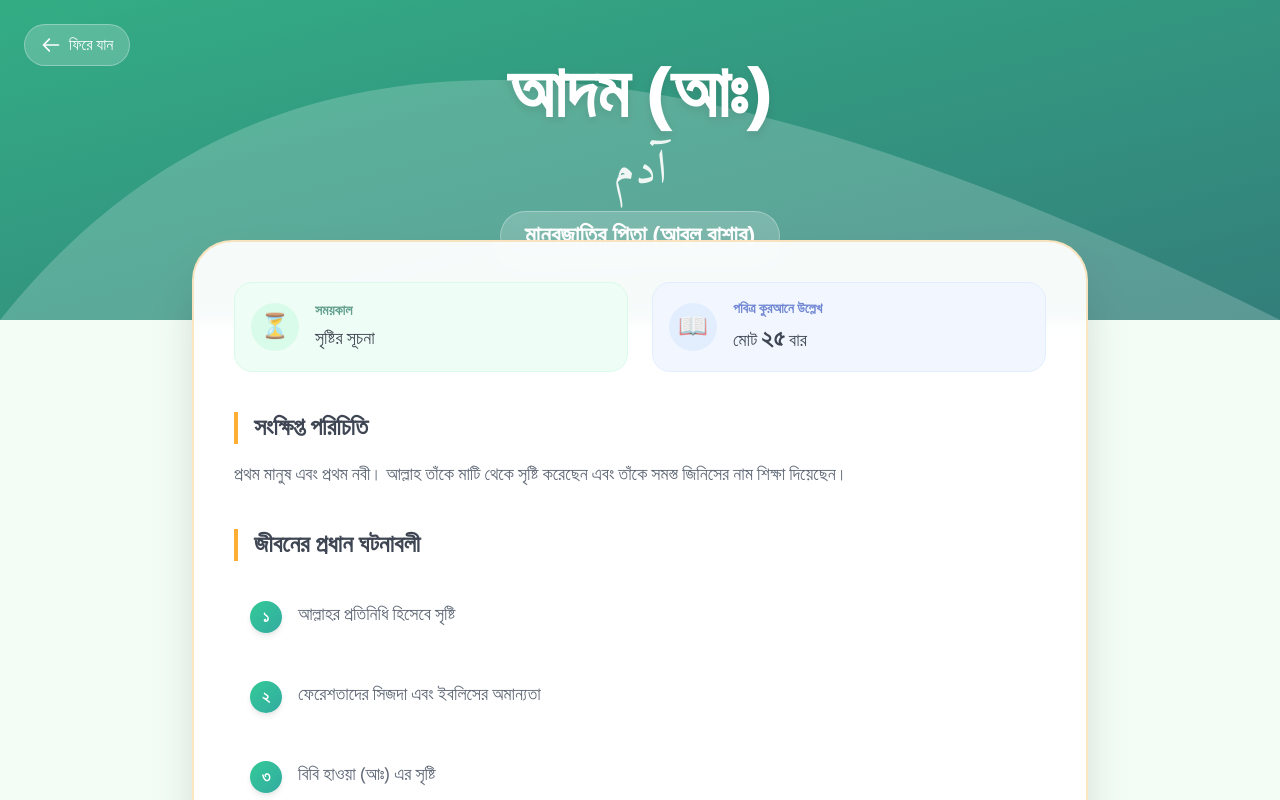
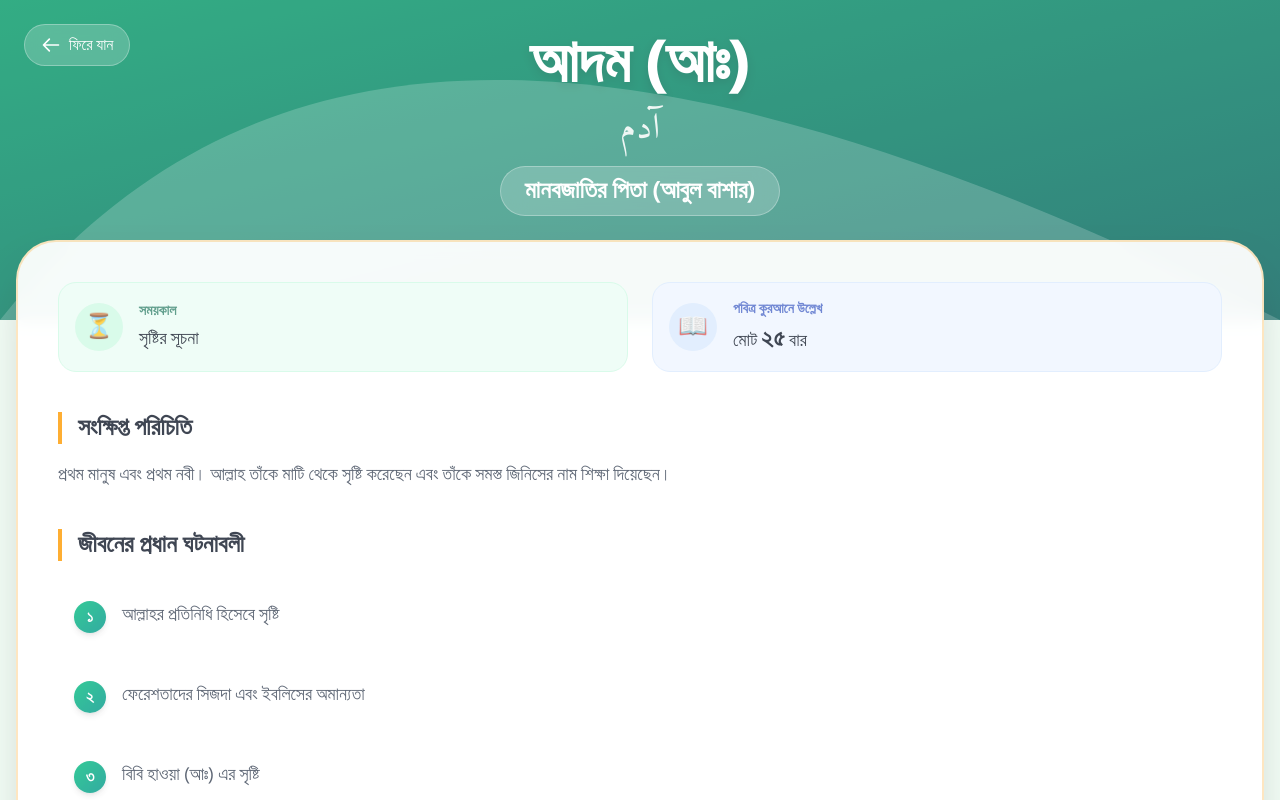
Before and after one commit to adnanalemran/ProphetsFlow, a React (Vite) app: page /prophet/1 in a window 1280 px wide. Shown: the top 800 px of the page. Built offline with nearby package versions, Linux system fonts and the light colour scheme.

Commit message:
Refactor layout and styling in ProphetDetails component for improved visual hierarchy and responsiveness

```diff
--- a/src/pages/ProphetDetails.tsx
+++ b/src/pages/ProphetDetails.tsx
@@ -19,18 +19,18 @@ export default function ProphetDetails() {
     return (
         <div className="min-h-screen bg-gray-50 dark:bg-gray-900 font-bangla pb-20 bg-islamic-pattern">
             {/* Hero Section */}
-            <div className="relative h-[40vh] bg-gradient-to-br from-emerald-600 to-teal-800 flex items-center justify-center overflow-hidden">
+            <div className="relative h-[40vh]  bg-gradient-to-br from-emerald-600 to-teal-800 flex items-center justify-center overflow-hidden">
                 <div className="absolute inset-0 opacity-20">
                     <svg className="w-full h-full" viewBox="0 0 100 100" preserveAspectRatio="none">
                         <path d="M0 100 C 20 0 50 0 100 100 Z" fill="white" />
                     </svg>
                 </div>
 
-                <div className="relative z-10 text-center text-white px-4 animate-in fade-in zoom-in duration-500">
-                    <h1 className="text-5xl md:text-7xl font-bold mb-4 drop-shadow-lg">
+                <div className=" top-[-35px] relative z-10 text-center text-white px-4 animate-in fade-in zoom-in duration-500">
+                    <h1 className="text-5xl md:text-6xl font-bold mb-4 drop-shadow-lg">
                         {prophet.banglaName}
                     </h1>
-                    <p className="text-4xl md:text-5xl font-arabic mb-4 opacity-90">
+                    <p className="text-4xl md:text-4xl font-arabic mb-4 opacity-90">
                         {prophet.arabicName}
                     </p>
                     {prophet.title && (
@@ -56,7 +56,7 @@ export default function ProphetDetails() {
 
             {/* Content Container */}
             <div className="container mx-auto px-4 -mt-20 relative z-10">
-                <div className="bg-white/95 dark:bg-gray-800/95 backdrop-blur-sm rounded-t-[40px] rounded-b-3xl shadow-2xl p-6 md:p-10 border-2 border-amber-500/30 dark:border-amber-500/30 max-w-4xl mx-auto">
+                <div className="bg-white/95 dark:bg-gray-800/95 backdrop-blur-sm rounded-t-[40px] rounded-b-3xl shadow-2xl p-6 md:p-10 border-2 border-amber-500/30 dark:border-amber-500/30   mx-auto">
 
                     {/* Key Info Grid */}
                     <div className="grid grid-cols-1 md:grid-cols-2 gap-6 mb-10">
```
